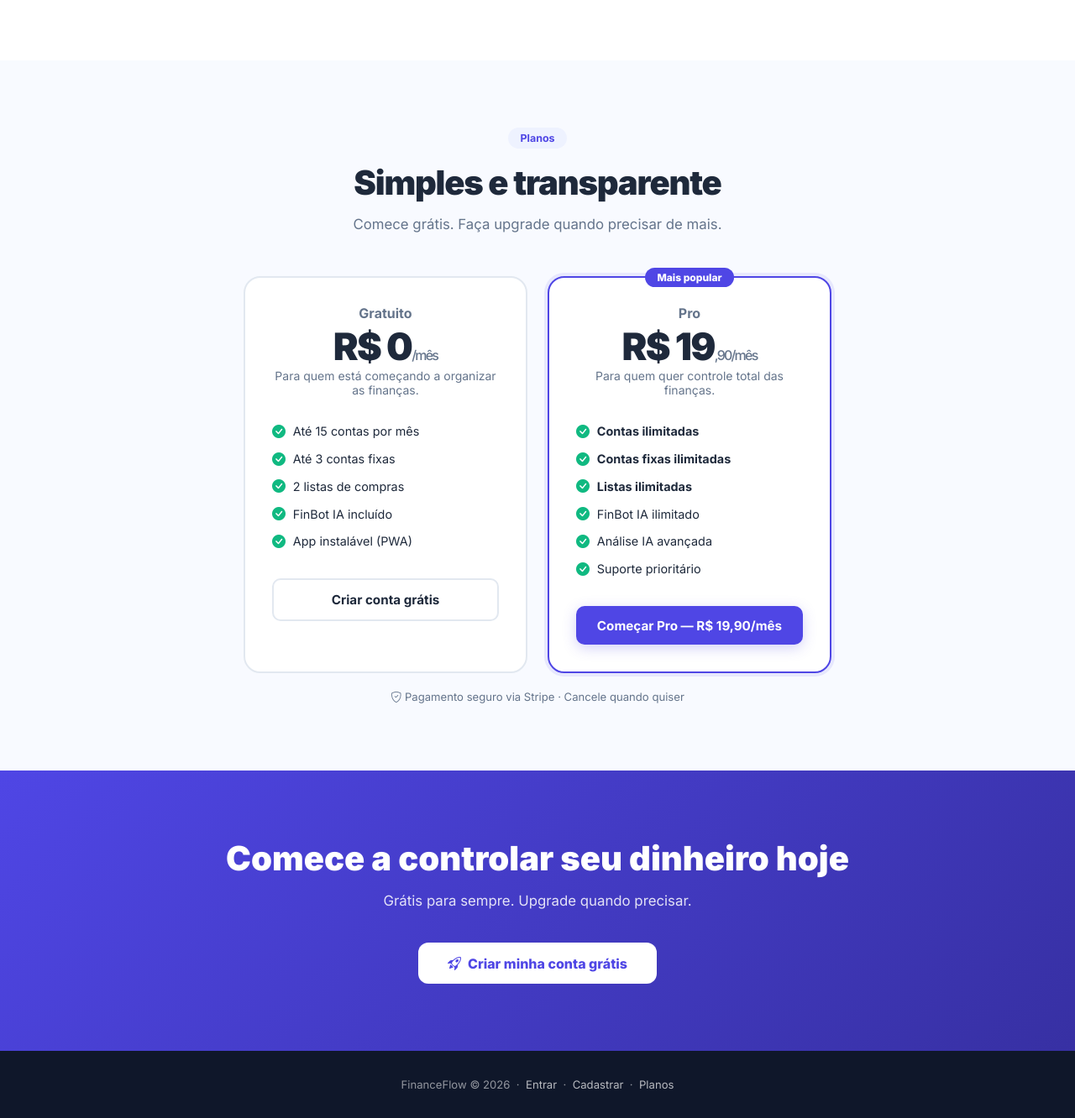
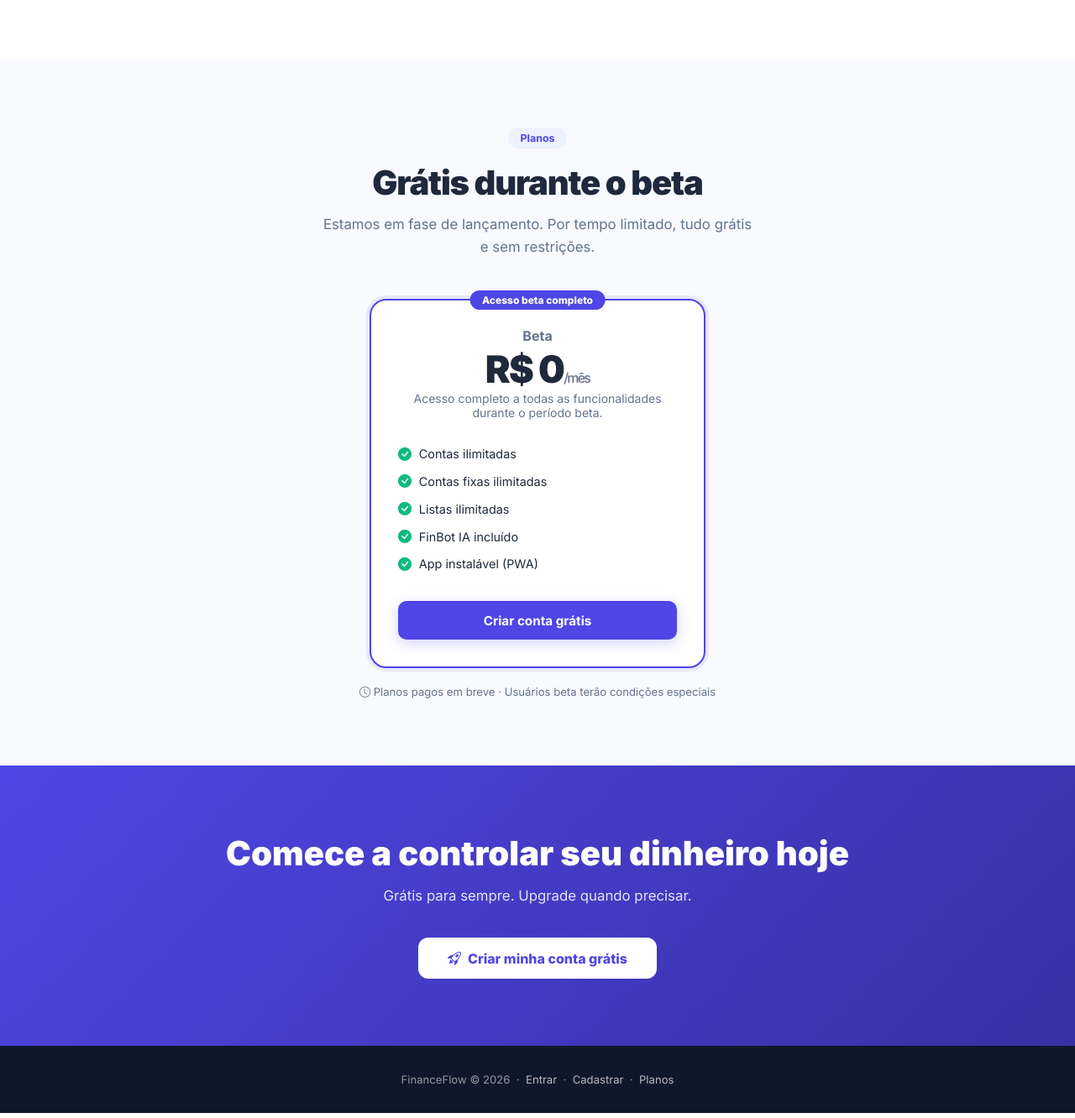
Before and after one commit to Estevao-lang/gerenciamento-de-contas, a Flask app: page / in a window 1280 px wide. Shown: the part 2207-3539 px from the top of the page at 84% size. Run offline with Flask 3, Linux system fonts and the light colour scheme.

Commit message:
Beta gratuito: desativa limites e marca planos pagos como em breve

```diff
--- a/app.py
+++ b/app.py
@@ -64,22 +64,7 @@ def usuario_pro(u):
     return True
 
 def check_limite(usuario, recurso):
-    """Retorna True se dentro do limite, False se atingiu o teto do plano gratuito."""
-    if usuario_pro(usuario):
-        return True
-    lim = PLANOS['gratuito']
-    hoje = datetime.today().date()
-    if recurso == 'conta':
-        inicio_mes = hoje.replace(day=1)
-        count = Conta.query.filter(
-            Conta.usuario_id == usuario.id,
-            Conta.criado_em >= inicio_mes
-        ).count()
-        return count < lim['contas_mes']
-    if recurso == 'conta_fixa':
-        return ContaFixa.query.filter_by(usuario_id=usuario.id).count() < lim['contas_fixas']
-    if recurso == 'lista':
-        return ListaCompras.query.filter_by(usuario_id=usuario.id).count() < lim['listas']
+    """Limites desativados durante o beta — todos os usuários têm acesso ilimitado."""
     return True
 
 # Modelo de Usuário
--- a/templates/landing.html
+++ b/templates/landing.html
@@ -335,42 +335,26 @@
 <section class="section section-alt section-center" id="precos">
     <div style="max-width:700px;margin:0 auto">
         <div class="section-tag">Planos</div>
-        <h2>Simples e transparente</h2>
-        <p class="subtitle">Comece grátis. Faça upgrade quando precisar de mais.</p>
-        <div class="pricing-grid">
-            <!-- FREE -->
-            <div class="pricing-card">
-                <div class="pricing-name">Gratuito</div>
+        <h2>Grátis durante o beta</h2>
+        <p class="subtitle">Estamos em fase de lançamento. Por tempo limitado, tudo grátis e sem restrições.</p>
+        <div class="pricing-grid" style="max-width:400px">
+            <div class="pricing-card featured">
+                <div class="pricing-badge">Acesso beta completo</div>
+                <div class="pricing-name">Beta</div>
                 <div class="pricing-price">R$ 0<span>/mês</span></div>
-                <p class="pricing-desc">Para quem está começando a organizar as finanças.</p>
+                <p class="pricing-desc">Acesso completo a todas as funcionalidades durante o período beta.</p>
                 <ul class="pricing-features">
-                    <li><i class="bi bi-check-circle-fill"></i> Até 15 contas por mês</li>
-                    <li><i class="bi bi-check-circle-fill"></i> Até 3 contas fixas</li>
-                    <li><i class="bi bi-check-circle-fill"></i> 2 listas de compras</li>
+                    <li><i class="bi bi-check-circle-fill"></i> Contas ilimitadas</li>
+                    <li><i class="bi bi-check-circle-fill"></i> Contas fixas ilimitadas</li>
+                    <li><i class="bi bi-check-circle-fill"></i> Listas ilimitadas</li>
                     <li><i class="bi bi-check-circle-fill"></i> FinBot IA incluído</li>
                     <li><i class="bi bi-check-circle-fill"></i> App instalável (PWA)</li>
                 </ul>
-                <a href="{{ url_for('registro') }}" class="btn-plan btn-plan-outline">Criar conta grátis</a>
-            </div>
-            <!-- PRO -->
-            <div class="pricing-card featured">
-                <div class="pricing-badge">Mais popular</div>
-                <div class="pricing-name">Pro</div>
-                <div class="pricing-price">R$ 19<span>,90/mês</span></div>
-                <p class="pricing-desc">Para quem quer controle total das finanças.</p>
-                <ul class="pricing-features">
-                    <li><i class="bi bi-check-circle-fill"></i> <strong>Contas ilimitadas</strong></li>
-                    <li><i class="bi bi-check-circle-fill"></i> <strong>Contas fixas ilimitadas</strong></li>
-                    <li><i class="bi bi-check-circle-fill"></i> <strong>Listas ilimitadas</strong></li>
-                    <li><i class="bi bi-check-circle-fill"></i> FinBot IA ilimitado</li>
-                    <li><i class="bi bi-check-circle-fill"></i> Análise IA avançada</li>
-                    <li><i class="bi bi-check-circle-fill"></i> Suporte prioritário</li>
-                </ul>
-                <a href="{{ url_for('registro') }}" class="btn-plan btn-plan-primary">Começar Pro — R$ 19,90/mês</a>
+                <a href="{{ url_for('registro') }}" class="btn-plan btn-plan-primary">Criar conta grátis</a>
             </div>
         </div>
         <p style="margin-top:1.25rem;font-size:.82rem;color:var(--text-muted)">
-            <i class="bi bi-shield-check"></i> Pagamento seguro via Stripe · Cancele quando quiser
+            <i class="bi bi-clock"></i> Planos pagos em breve · Usuários beta terão condições especiais
         </p>
     </div>
 </section>
```
Also changed, not shown: templates/planos.html (+8 -6 lines).
